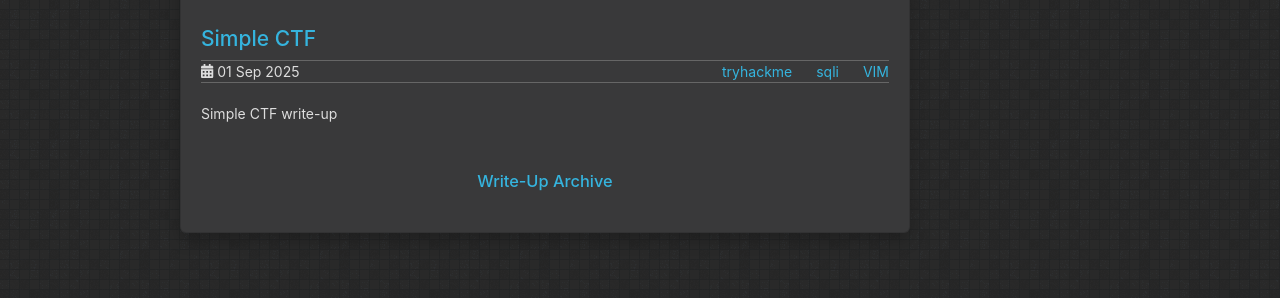
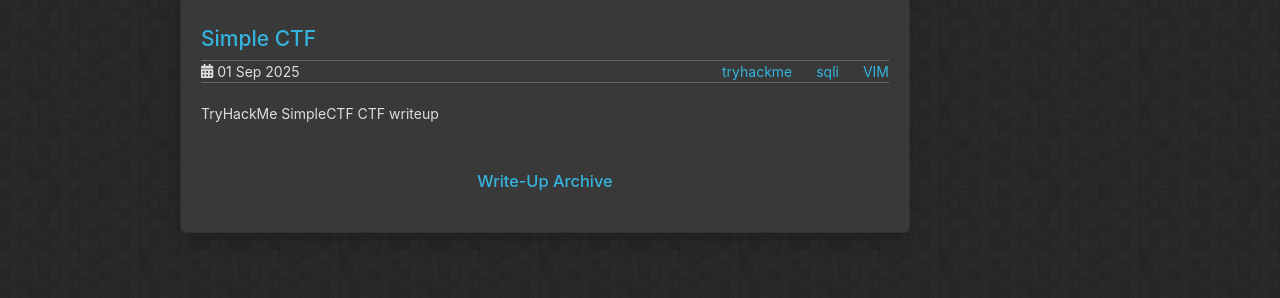
Before and after one commit to AaronBray/AaronBray.github.io, a Jekyll site: the page built from index.html, in a window 1280 px wide. Shown: the part 331-629 px from the top of the page. Built offline with Jekyll 4.4.1, drawn with Linux system fonts in a browser that asks for light colours.

Commit message:
Update 2025-09-01-SimpleCTF.md

```diff
--- a/_posts/2025-09-01-SimpleCTF.md
+++ b/_posts/2025-09-01-SimpleCTF.md
@@ -3,7 +3,7 @@ layout: post
 title: Simple CTF
 date: 2025-09-01 16:25:06
 tags: tryhackme sqli VIM
-description: Simple CTF write-up
+description: TryHackMe SimpleCTF CTF writeup
 ---
 
 We start by running a Nmap scan to enumerate all open ports with the -p- argument
```
